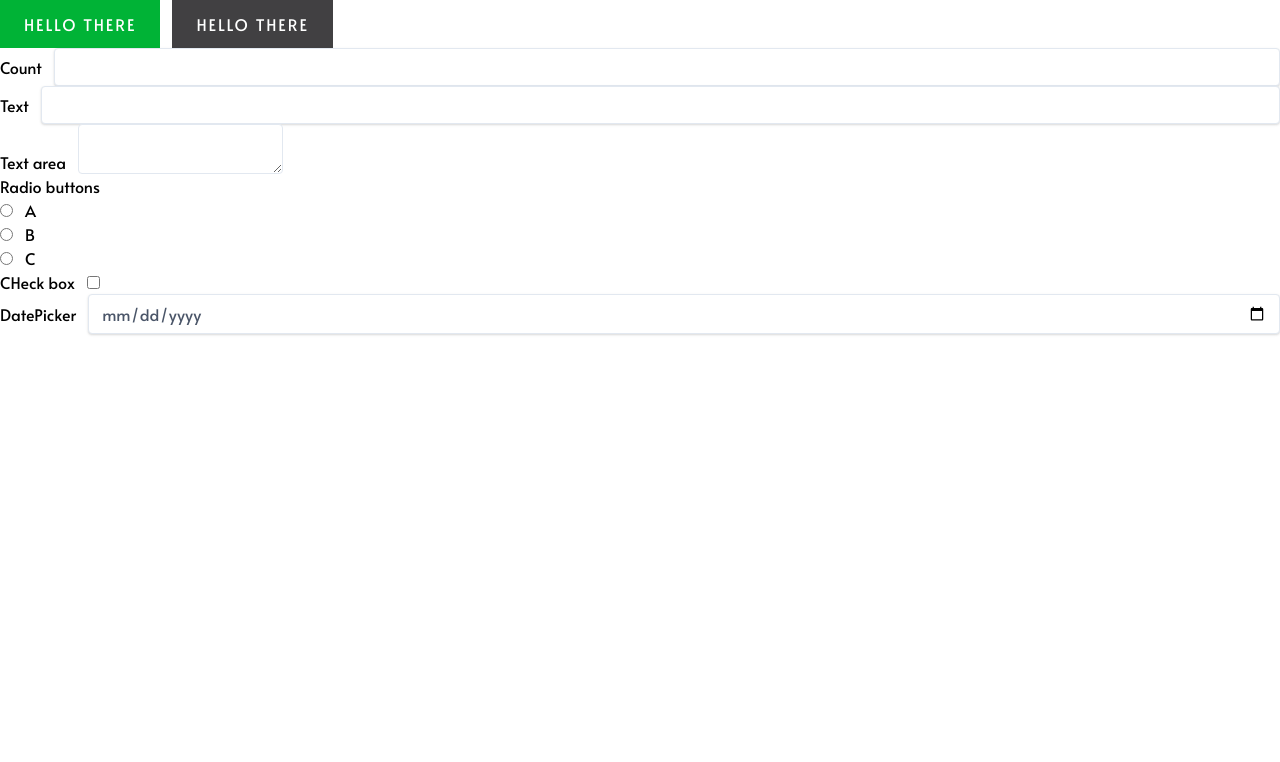
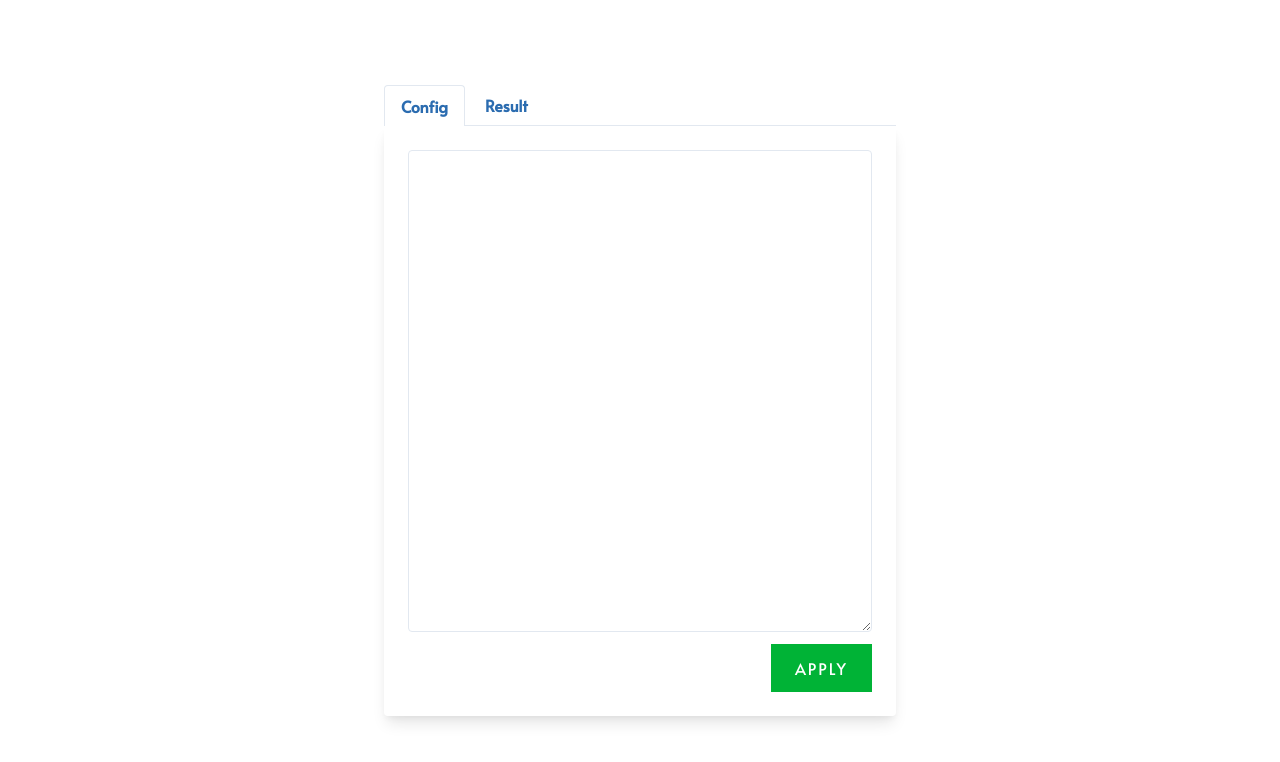
Before and after one commit to elijahmg/Tech, a React (Vite) app: page / in a window 1280 px wide. Shown: the top 762 px of the page. Built offline with nearby package versions, Linux system fonts and the light colour scheme.

Commit message:
tabs implemented

```diff
--- /dev/null
+++ b/src/Config/index.tsx
@@ -0,0 +1,24 @@
+import React, { FC, useContext, useState } from 'react';
+import TextArea from '../components/TextArea';
+import Button from '../components/Button';
+import { TabsContext } from '~/Context/TabsContext';
+import { TAB_RESULT } from '~/components/utils/constants';
+
+const Config: FC = () => {
+  const [jsonText, setJsonText] = useState<string>();
+  const { setTab } = useContext(TabsContext);
+
+  return (
+    <div className="w-full h-full flex flex-col justify-between">
+      <TextArea onChange={setJsonText} className="mb-3" cols={200} rows={20}/>
+      <div className="flex justify-end">
+        <Button
+          primary
+          onClick={() => setTab(TAB_RESULT)}
+        >Apply</Button>
+      </div>
+    </div>
+  );
+}
+
+export default Config;
--- /dev/null
+++ b/src/Context/TabsContext/index.tsx
@@ -0,0 +1,23 @@
+import React, { FC, useState } from 'react';
+
+const TabsContext = React.createContext({
+  tabId: '',
+  setTab: (tab: string) => {},
+});
+
+interface TabsContextProps {
+  initTab: string;
+  children: React.ReactNode;
+}
+
+const TabsProvider: FC<TabsContextProps> = ({ initTab, children }) => {
+  const [tab, setTab] = useState<string>(initTab);
+
+  return (
+    <TabsContext.Provider value={{ tabId: tab, setTab: (t) => setTab(t) }}>
+      {children}
+    </TabsContext.Provider>
+  );
+};
+
+export { TabsContext, TabsProvider }
--- /dev/null
+++ b/src/components/Container/index.tsx
@@ -0,0 +1,20 @@
+import React, { FC } from 'react';
+import classNames from 'classnames';
+
+interface Props {
+  className?: string;
+  children: React.ReactNode;
+  id?: string;
+}
+
+const Container: FC<Props> = ({ children, id, className }) => {
+  const targetClassName = classNames(className, 'max-w-lg', 'rounded', 'overflow-hidden', 'shadow-lg', 'p-6');
+
+  return (
+    <div className={targetClassName}>
+      {children}
+    </div>
+  );
+};
+
+export default Container;
--- /dev/null
+++ b/src/components/Tab/index.tsx
@@ -0,0 +1,30 @@
+import React, { FC } from 'react';
+import classNames from 'classnames';
+
+interface Props {
+  title: string;
+  active: boolean;
+  onChange: () => void;
+}
+
+const Tab: FC<Props> = ({ title, active, onChange }) => {
+  const className = classNames(
+    'bg-white',
+    'inline-block',
+    'py-2',
+    'px-4',
+    'text-blue-700',
+    'font-semibold',
+    'cursor-pointer',
+    { 'border-l border-t border-r rounded-t -mb-px ': active });
+
+  return (
+    <li className="mr-1">
+      <a className={className}
+         onClick={() => onChange()}
+         >{title}</a>
+    </li>
+  );
+};
+
+export default Tab;
--- /dev/null
+++ b/src/components/Tabs/index.tsx
@@ -0,0 +1,35 @@
+import React, { FC, useContext, useState } from 'react';
+import Tab from '../Tab';
+import { TabsContext } from '~/Context/TabsContext';
+
+type TabsConfig = {
+  value: string;
+  title: string;
+}
+
+interface Props {
+  config: TabsConfig[];
+  children: React.ReactElement[];
+}
+
+const Tabs: FC<Props> = ({
+                           config,
+                           children,
+
+                         }) => {
+  const { tabId, setTab } = useContext(TabsContext);
+
+  return (
+    <div>
+      <ul className="flex border-b">
+        {config.map((c) => <Tab key={c.title} title={c.title} active={tabId === c.value}
+                                onChange={() => setTab(c.value)}/>)}
+      </ul>
+      {React.Children.map(children, (child) => {
+        if (child.props.id === tabId) return child;
+      })}
+    </div>
+  );
+};
+
+export default Tabs;
--- a/src/components/TextArea/index.tsx
+++ b/src/components/TextArea/index.tsx
@@ -3,18 +3,28 @@ import classNames from 'classnames';
 
 interface Props {
   className?: string;
-  label: string;
+  label?: string;
+  onChange?: (value: string) => void;
+  rows?: number;
+  cols?: number;
 }
 
-const TextArea: FC<Props> = ({ className, label }) => {
+const TextArea: FC<Props> = ({ className, label, onChange, rows, cols }) => {
   const [value, setValue] = useState<string>();
   const targetClassNames = classNames('flex', 'items-end', className);
 
   return (
     <div className={targetClassNames}>
-      <label className="mr-3">{label}</label>
+      {label && <label className="mr-3">{label}</label>}
       <textarea className="resize border rounded focus:outline-none focus:shadow-outline"
-                onChange={(e) => setValue(e.target.value)}
+                rows={rows}
+                cols={cols}
+                onChange={(e) => {
+                  setValue(e.target.value);
+                  if (onChange) {
+                    onChange(e.target.value);
+                  }
+                }}
                 value={value}/>
     </div>
   );
--- /dev/null
+++ b/src/components/utils/constants.ts
@@ -0,0 +1,2 @@
+export const TAB_CONFIG = 'config';
+export const TAB_RESULT = 'result';
--- a/src/index.tsx
+++ b/src/index.tsx
@@ -5,31 +5,29 @@ import { ThemeProvider } from 'styled-components';
 import Theme from './theme';
 import GlobalStyle from './theme/globalStyle';
 
-import Button from './components/Button';
-import NumberField from './components/NumberField';
-import TextField from './components/TextField';
-import TextArea from './components/TextArea';
-import RadioButtonGroups from './components/RadioButtonsGroup';
-import CheckBox from './components/CheckBox';
+import Container from './components/Container';
 
 import './index.scss';
-import DatePicker from '~/components/DateField';
+import Tabs from './components/Tabs';
+import Config from './Config';
+import { TabsProvider } from '~/Context/TabsContext';
+import { TAB_CONFIG, TAB_RESULT } from '~/components/utils/constants';
 
 const App: FC = () => {
   return (
     <ThemeProvider theme={Theme}>
       <GlobalStyle/>
-      <div>
-        <Button primary className="mr-3" onClick={() => console.log('hello')}>Hello there</Button>
-        <Button secondary onClick={() => console.log('hello')}>Hello there</Button>
-        <NumberField label="Count"/>
-        <TextField label="Text"/>
-        <TextArea label="Text area"/>
-        <RadioButtonGroups
-          title="Radio buttons"
-          config={[{ value: 'a', label: 'A' }, { value: 'b', label: 'B' }, { value: 'c', label: 'C' }]}/>
-          <CheckBox label="CHeck box"/>
-          <DatePicker label="DatePicker"/>
+      <div className="min-h-screen flex justify-center items-center">
+        <TabsProvider initTab={TAB_CONFIG}>
+          <Tabs config={[{ title: 'Config', value: 'config' }, { title: 'Result', value: 'result' }]}>
+            <Container id={TAB_CONFIG}>
+              <Config/>
+            </Container>
+            <Container id={TAB_RESULT}>
+              Result
+            </Container>
+          </Tabs>
+        </TabsProvider>
       </div>
     </ThemeProvider>
   );
```
